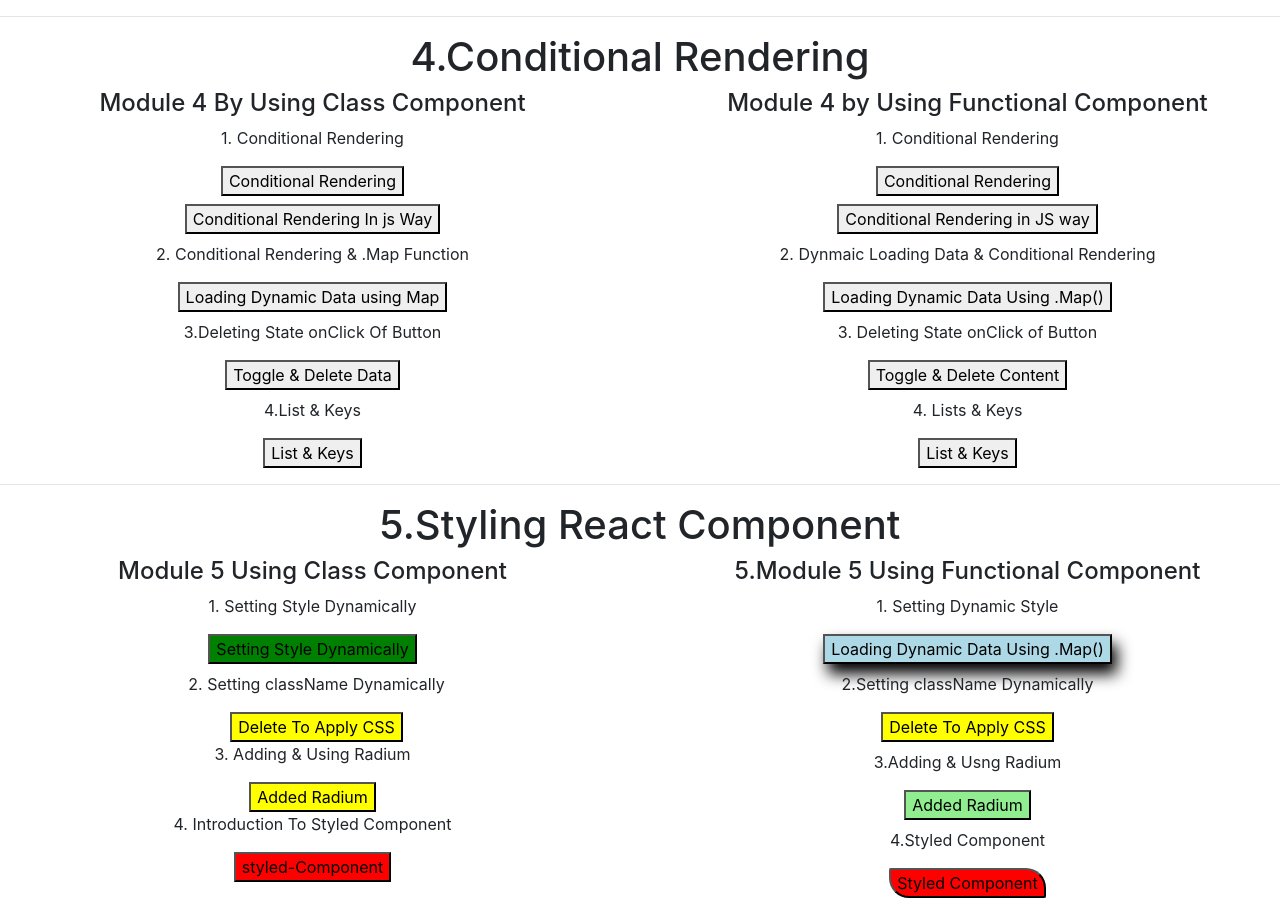
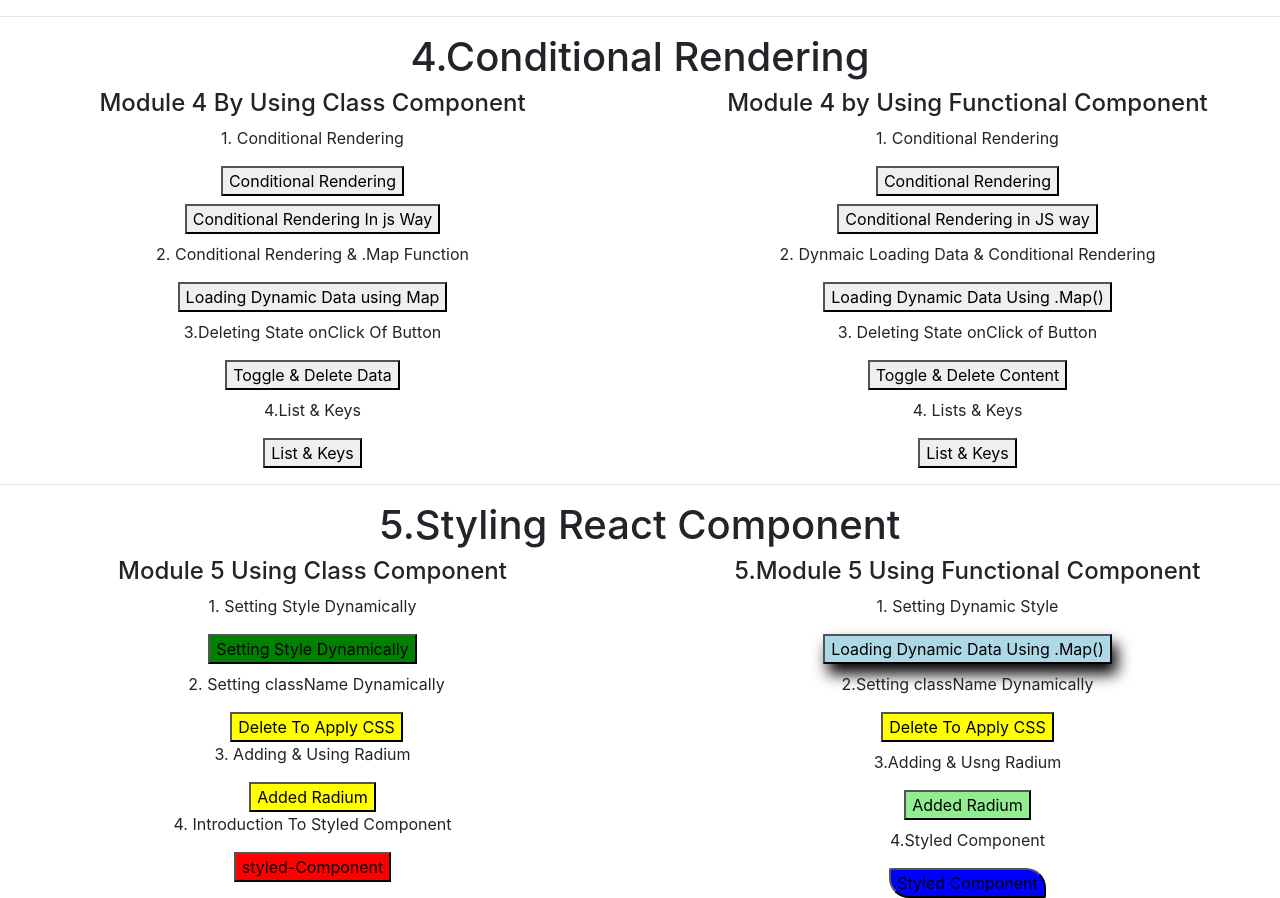
Before and after one commit to HusnainK721/my-first-app, a React (Create React App) app: page / in a window 1280 px wide. Built offline with nearby package versions, Linux system fonts and the light colour scheme.

Commit message:
completed styling module

```diff
--- a/src/Component/Module-5-StylingReactCompAndElement/StylingReactInFunctional/D-IntroductionToStyledComponent/IntroductionToStyledComponentParentF.jsx
+++ b/src/Component/Module-5-StylingReactCompAndElement/StylingReactInFunctional/D-IntroductionToStyledComponent/IntroductionToStyledComponentParentF.jsx
@@ -4,11 +4,11 @@ import { v4 as uuidv4 } from "uuid";
 
 import { IntroductionToStyledComponentChildF } from "./IntroductionToStyledComponentChildF";
 const StyledButton = styled.button`
-  background-color: ${(props) => (props.afterClicked ? "yellow" : "red")};
+  background-color: ${(props) => (props.alt ? "green" : "blue")};
   color: black;
   border-radius: 2px 20px 2px 20px;
   &:hover {
-    background-color: ${(props) => (props.afterClicked ? "red" : "yellow")};
+    background-color: ${(props) => (props.alt ? "red" : "yellow")};
     color: salmon;
   }
 `;
@@ -63,7 +63,8 @@ export const IntroductionToStyledComponentParentF = () => {
   return (
     <div className="mt-2">
       <p>4.Styled Component </p>
-      <StyledButton afterClicked={showPerson} onClick={toggleNameHandler}>
+      <h1> </h1>
+      <StyledButton alt={showPerson} onClick={toggleNameHandler}>
         Styled Component
       </StyledButton>
 
```
Also changed, not shown: 1 other file (tests, documents, lock files or other folders).
